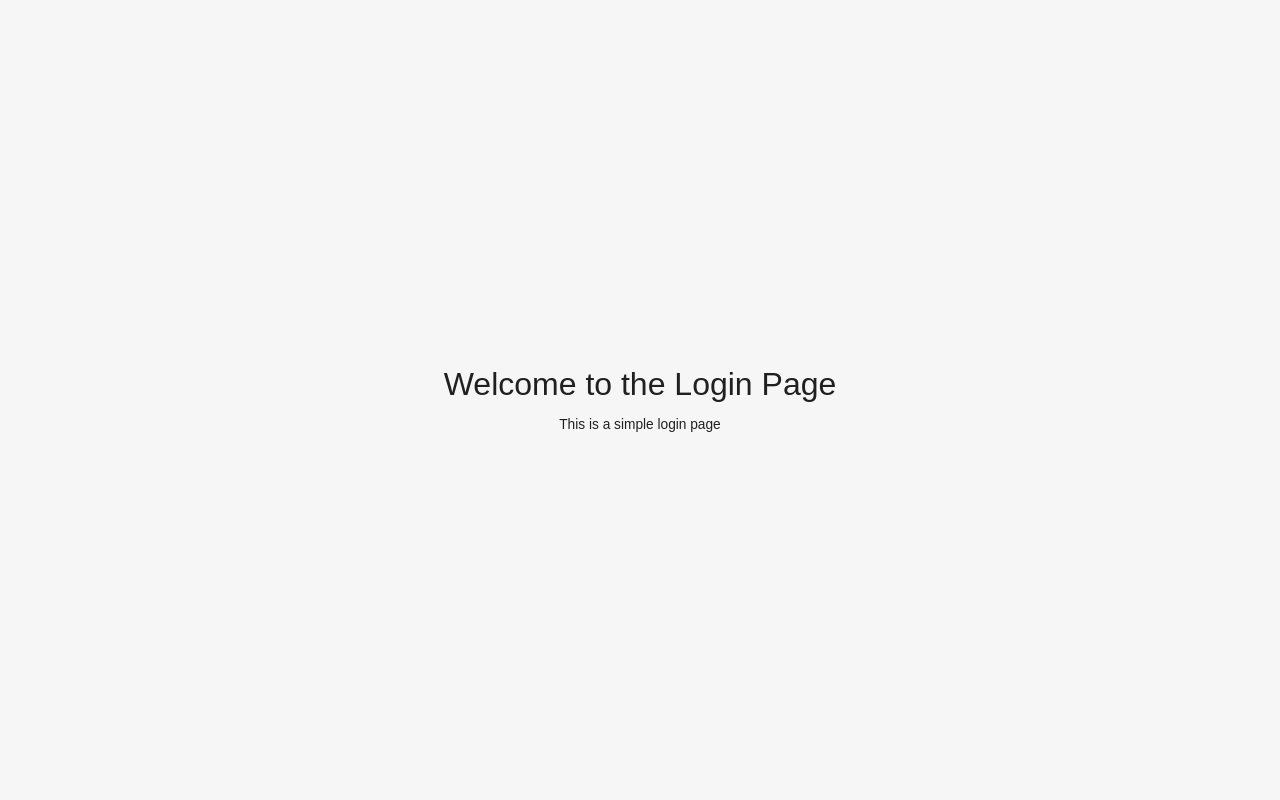
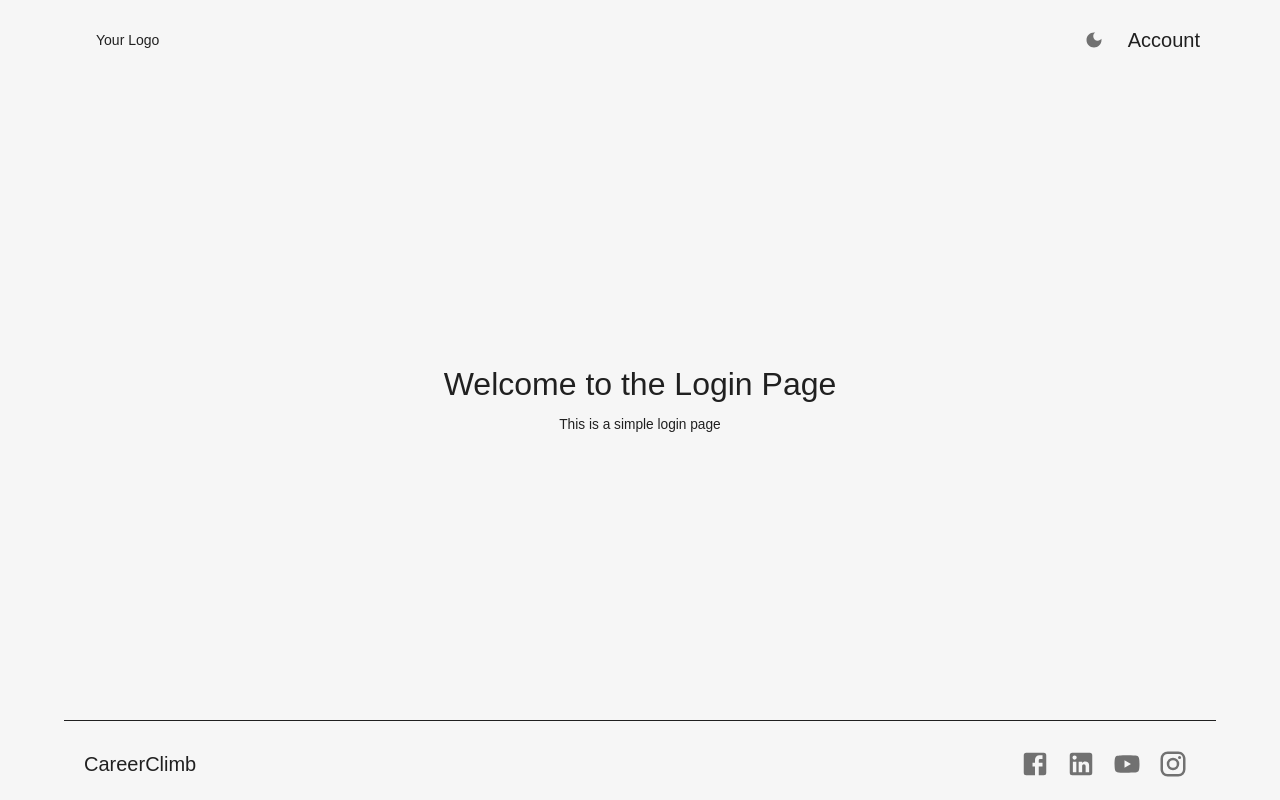
Before and after one commit to CareerClimb/CareerClimb, a React (Create React App) app in the folder client/: page / in a window 1280 px wide. Built offline with nearby package versions, Linux system fonts and the light colour scheme.

Commit message:
Dev 2.0.8 and 2.0.9 Top and Bottom Bars

```diff
--- /dev/null
+++ b/client/src/scenes/bottomBar/index.jsx
@@ -0,0 +1,84 @@
+// Import packages
+import { useState } from "react";
+import {
+    Box,
+    IconButton,
+    Typography,
+    useTheme,
+    useMediaQuery,
+} from "@mui/material";
+import {
+    DarkMode,
+    LightMode,
+    Menu,
+    Close
+} from "@mui/icons-material";
+import { useDispatch, useSelector } from "react-redux";
+import { setMode, setLogout } from "state";
+import { useNavigate } from "react-router-dom";
+import InstagramIcon from '@mui/icons-material/Instagram';
+import LinkedInIcon from '@mui/icons-material/LinkedIn';
+import FacebookIcon from '@mui/icons-material/Facebook';
+import YouTubeIcon from '@mui/icons-material/YouTube';
+
+const BottomBar = () => {
+    const theme = useTheme();
+    const isMobile = useMediaQuery(theme.breakpoints.down("md"));
+    const dispatch = useDispatch();
+    const user = useSelector((state) => state.user);
+    const [open, setOpen] = useState(false);
+    const navigate = useNavigate();
+
+    return (
+        <Box
+            display="flex"
+            flexDirection="column"
+            justifyContent="flex-start"
+            alignItems="center"
+            position="fixed"
+            bottom={0}
+            left="5%"
+            width="90%"
+            height="10%"
+            bgcolor="background.default"
+            color="text.primary"
+            p={2.5}
+            borderTop="1px solid"
+            borderColor="text.primary"
+        >
+            <Box
+                display="flex"
+                justifyContent="space-between"
+                alignItems="center"
+                width="100%"
+            >
+                <Box display="flex" alignItems="center">
+                    {isMobile ? (
+                        <IconButton onClick={() => setOpen(!open)}>
+                            {open ? <Close /> : <Menu />}
+                        </IconButton>
+                    ) : null}
+                    <Typography variant="h6" component="div" fontSize={20}>
+                        CareerClimb
+                    </Typography>
+                </Box>
+                <Box display="flex" alignItems="center" >
+                    <IconButton href="https://www.facebook.com" target="_blank">
+                        <FacebookIcon style={{ fontSize: 30 }}/>
+                    </IconButton>
+                    <IconButton href="https://www.linkedin.com" target="_blank">
+                        <LinkedInIcon style={{ fontSize: 30 }}/>
+                    </IconButton>
+                    <IconButton href="https://www.youtube.com" target="_blank">
+                        <YouTubeIcon style={{ fontSize: 30 }}/>
+                    </IconButton>
+                    <IconButton href="https://www.instagram.com" target="_blank">
+                        <InstagramIcon style={{ fontSize: 30 }}/>
+                    </IconButton>
+                </Box>
+            </Box>
+        </Box>
+    );
+}
+
+export default BottomBar;
--- a/client/src/scenes/loginPage/index.jsx
+++ b/client/src/scenes/loginPage/index.jsx
@@ -1,17 +1,28 @@
 // Import packages
 import { Box, Typography, useTheme, useMediaQuery } from '@mui/material';
+import BottomBar from 'scenes/bottomBar';
+import TopBar from 'scenes/topBar';
 
 const LoginPage = () => {
   const theme = useTheme();
   const isMobile = useMediaQuery(theme.breakpoints.down('sm'));
 
-  return <Box
+  return (
+    <Box
+      sx={{
+        display: 'flex',
+        flexDirection: 'column',
+        height: '100vh',
+      }}
+    >
+      <TopBar />
+      <Box
         sx={{
           display: 'flex',
           flexDirection: 'column',
           justifyContent: 'center',
           alignItems: 'center',
-      height: '100vh',
+          flex: 1,
           padding: isMobile ? 2 : 4,
         }}
       >
@@ -22,6 +33,10 @@ const LoginPage = () => {
           This is a simple login page
         </Typography>
       </Box>
+      <BottomBar />
+    </Box>
+  );
 }
 
+
 export default LoginPage;
--- /dev/null
+++ b/client/src/scenes/topBar/index.jsx
@@ -0,0 +1,68 @@
+import { useState } from "react";
+import {
+    Box,
+    IconButton,
+    Typography,
+    useTheme,
+    useMediaQuery,
+} from "@mui/material";
+import {
+    DarkMode,
+    LightMode,
+    Menu,
+    Close
+} from "@mui/icons-material";
+import { useDispatch } from "react-redux";
+import { setMode } from "state";
+import { useNavigate } from "react-router-dom";
+
+const TopBar = () => {
+    const theme = useTheme();
+    const isMobile = useMediaQuery(theme.breakpoints.down("md"));
+    const dispatch = useDispatch();
+    const [open, setOpen] = useState(false);
+    const navigate = useNavigate();
+
+    return (
+        <Box
+            display="flex"
+            justifyContent="space-between"
+            alignItems="center"
+            position="fixed"
+            top={0}
+            left="5%"
+            width="90%"
+            height="10%"
+            bgcolor="background.default"
+            color="text.primary"
+            p={2}
+            zIndex={1000} // Ensure it stays above other content
+        >
+            <Box display="flex" alignItems="center">
+                {isMobile ? (
+                    <IconButton onClick={() => setOpen(!open)}>
+                        {open ? <Close /> : <Menu />}
+                    </IconButton>
+                ) : null}
+                <Typography variant="h6" sx={{ ml: 2 }}>
+                    Your Logo
+                </Typography>
+            </Box>
+            <Box display="flex" alignItems="center">
+                <IconButton onClick={() => dispatch(setMode())} sx={{ fontSize: 20 }}>
+                    {theme.palette.mode === "light" ? <DarkMode fontSize="inherit" /> : <LightMode fontSize="inherit" />}
+                </IconButton>
+                <Box
+                    onClick={() => navigate('/account')} // Change the path as needed
+                    sx={{ ml: 2, cursor: 'pointer' }}
+                >
+                    <Typography variant="h6" sx={{ fontSize: '1.25rem' }}>
+                        Account
+                    </Typography>
+                </Box>
+            </Box>
+        </Box>
+    );
+}
+
+export default TopBar;
```
Lines whose indentation alone changed are shown as unchanged.
